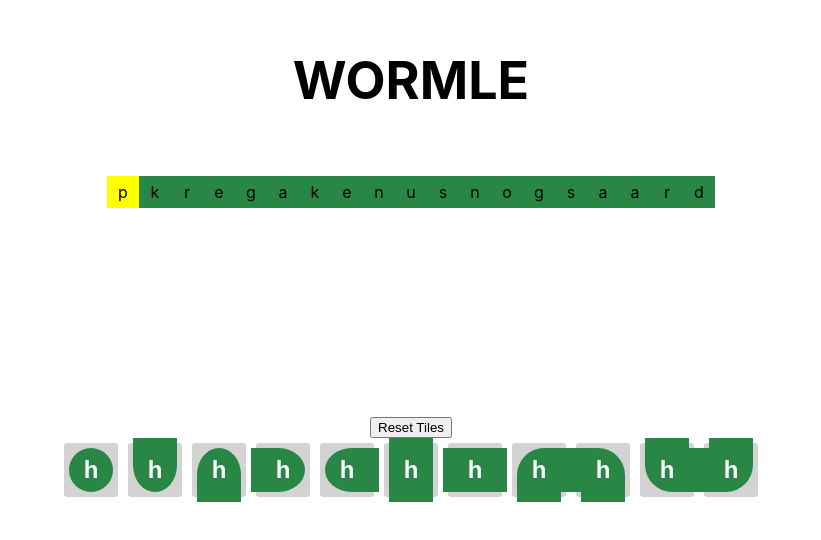
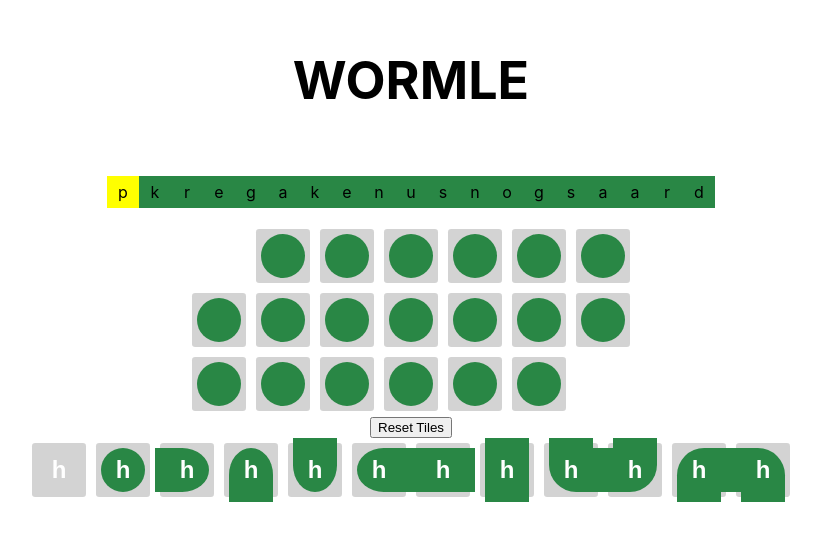
Before and after one commit to evarae/wormle, a React (Create React App) app: page / in a window 1280 px wide. Shown: the top 540 px of the page, without its empty margins (229-1050 px from the left). Built offline with nearby package versions, Linux system fonts and the light colour scheme.

Commit message:
Refactored snake tile

```diff
--- a/src/game/Grid.css
+++ b/src/game/Grid.css
@@ -138,7 +138,7 @@
         top: calc(var(--grid-size)/2 - var(--snake-size-offset));
         left: calc(var(--grid-size)/2 - var(--snake-size-offset));
     }
-    .inner{
+    .inner-corner{
         border-radius: 0 0 var(--border-radius) 0;
     }
 }
@@ -150,7 +150,7 @@
         top: calc(var(--grid-size)/2 - var(--snake-size-offset));
         left: calc((var(--grid-size)/2 - var(--snake-size-offset))*-1);
     }
-    .inner{
+    .inner-corner{
         position: relative;
         left: calc(var(--snake-size-offset) - var(--inner-size-offset));
         border-radius: 0 0 0 var(--border-radius);
@@ -164,7 +164,7 @@
         top: calc(-1*(var(--grid-size)/2 - var(--snake-size-offset)));
         left: calc(var(--grid-size)/2 - var(--snake-size-offset));
     }
-    .inner{
+    .inner-corner{
         position: relative;
         top: calc(var(--snake-size-offset) - var(--inner-size-offset));
         border-radius: 0 var(--border-radius) 0 0;
@@ -178,7 +178,7 @@
         top: calc(-1*(var(--grid-size)/2 - var(--snake-size-offset)));
         left: calc((var(--grid-size)/2 - var(--snake-size-offset))*-1);
     }
-    .inner{
+    .inner-corner{
         position: relative;
         left: calc(var(--snake-size-offset) - var(--inner-size-offset));
         top: calc(var(--snake-size-offset) - var(--inner-size-offset));
@@ -191,7 +191,7 @@
     width: var(--snake-size-offset);
     position: relative;
     background-color: var(--main-bg-color);
-    .inner{
+    .inner-corner{
         background-color: var(--empty-tile-color);
         height: calc(var(--snake-size-offset) - var(--inner-size-offset));
         width: calc(var(--snake-size-offset) - var(--inner-size-offset));
--- a/src/game/Grid.tsx
+++ b/src/game/Grid.tsx
@@ -1,7 +1,7 @@
 import React, { useEffect, useMemo, useRef, useState } from 'react';
 import mockGameData from '../mock/mockGameData.json';
-import {GridTile, EmptyTile, PathTile} from './GridTile';
-import { Coordinates, Tile } from '../types/types';
+import {GridTile, InvisibleTile, PathTile} from './GridTile';
+import { Coordinates, Tile, TileType } from '../types/types';
 import { areCoordinatesAdjacent, areCoordinatesEqual, createTileDictionary, getGridSize, getTileKey } from './TileHelper';
 
 function Grid() {
@@ -81,9 +81,9 @@ function Grid() {
       for(let i = 0; i < gridSize.x; i++){
         const t = tiles[getTileKey({x:i, y:j})];
         if(t !== undefined){
-          tileElements.push(<GridTile tile={t} onClickCallback={tileOnClickCallback} ref={(ref) => textInputRefs.current[getTileKey(t.coordinates)] = ref!}/>);
+          tileElements.push(<GridTile tileType={TileType.Head} tile={t} onClickCallback={tileOnClickCallback} ref={(ref) => textInputRefs.current[getTileKey(t.coordinates)] = ref!}/>);
         } else {
-          tileElements.push(<EmptyTile/>);
+          tileElements.push(<InvisibleTile/>);
         }
       }
 
@@ -119,6 +119,7 @@ function Grid() {
 
   const handleKeyDown = (event: React.KeyboardEvent): any => {
 
+    console.log('keydown');
     if(focusedKey===undefined){
       //TODO: add some default here, maybe go to end of the snake?
       return;
--- a/src/game/GridTile.tsx
+++ b/src/game/GridTile.tsx
@@ -1,24 +1,46 @@
 import React, { forwardRef } from 'react';
-import { Tile } from '../types/types';
+import { TileType, Tile } from '../types/types';
 
 const GridTile = forwardRef<HTMLButtonElement, GridTileProps>((props, ref) => {
-
-  const classNames = (props.tile.guess !== undefined) ? 'tile tile-grid tile-grid-enabled' : 'tile tile-grid tile-grid-disabled';
 
   function onClick(){
     props.onClickCallback(props.tile);
   }
 
+  const snakeElement = () => {
+    switch(props.tileType){
+    case(TileType.Empty):
+      return <></>;
+    case(TileType.CornerNorthEast):
+    case(TileType.CornerNorthWest):
+    case(TileType.CornerSouthEast):
+    case(TileType.CornerSouthWest):
+      return (
+        <div className={`snake-head ${getClassFromTileType(props.tileType)}`}>
+          <div className='corner'>
+            <div className='inner-corner'></div>
+          </div>
+        </div>
+      );
+    default:
+      return <div className={`snake-head ${getClassFromTileType(props.tileType)}`}/>;
+    }
+  }
+  ;
+
   return (
-    <button ref={ref} className={classNames} onClick={onClick}>
-      {props.tile.guess}
-    </button>
+    <div className='tile snake-container'>
+      <button ref={ref} className='inner-square' onClick={onClick}>
+        <span className='tile-letter' >{props.tile.guess}</span>
+      </button>
+      {props.tileType == TileType.Empty? <></> : snakeElement()}
+    </div>
   );
 });
 
 GridTile.displayName = 'GridTile';
 
-function EmptyTile(){
+function InvisibleTile(){
   return (
     <div className='tile'>
     </div>
@@ -34,11 +56,12 @@ function PathTile(props:PathTileProps){
   );
 }
 
-export {GridTile, EmptyTile, PathTile};
+export {GridTile, InvisibleTile, PathTile};
 
 interface GridTileProps {
   onClickCallback: (tile:Tile) => void,
-  tile:Tile
+  tile:Tile,
+  tileType: TileType
 }
 
 interface PathTileProps {
@@ -46,3 +69,32 @@ interface PathTileProps {
   isHighlighted:boolean,
   letter:string
 }
+
+function getClassFromTileType(tileType: TileType){
+  switch(tileType){
+  case(TileType.Head):
+    return 'end';
+  case(TileType.HeadNorth):
+    return 'north-end';
+  case(TileType.HeadSouth):
+    return 'south-end';
+  case(TileType.HeadEast):
+    return 'east-end';
+  case(TileType.HeadWest):
+    return 'west-end';
+  case(TileType.Vertical):
+    return 'vertical-through';
+  case(TileType.Horizontal):
+    return 'horizontal-through';
+  case(TileType.CornerNorthEast):
+    return 'bend north-east';
+  case(TileType.CornerNorthWest):
+    return 'bend north-west';
+  case(TileType.CornerSouthEast):
+    return 'bend south-east';
+  case(TileType.CornerSouthWest):
+    return 'bend south-west';
+  default:
+    return '';
+  }
+}
--- a/src/game/TestGrid.tsx
+++ b/src/game/TestGrid.tsx
@@ -1,101 +1,33 @@
 import React from 'react';
 import './Grid.css';
+import { GridTile } from './GridTile';
+import { Tile, TileType } from '../types/types';
 
 function TestGrid() {
 
-  function SnakeTile(){
-    return (
-      <div className='tile snake-container'>
-        <div className='snake-head north-end'>h</div>
-      </div>
-    );
-  }
-
+  const mockTile:Tile = {
+    guess: 'h',
+    value: 'a',
+    coordinates: {
+      x: 0,
+      y: 0
+    }
+  };
 
   return (
     <div className='word-container'>
-      <div className='tile snake-container'>
-        <button className='inner-square' onClick={()=> {console.log('clicked');}}>
-          <span className='tile-letter' >h</span>
-        </button>
-        <div className='snake-head end'></div>
-      </div>
-      <div className='tile snake-container'>
-        <button className='inner-square' onClick={()=> {console.log('clicked');}}>
-          <span className='tile-letter' >h</span>
-        </button>
-        <div className='snake-head south-end'></div>
-      </div>
-      <div className='tile snake-container'>
-        <button className='inner-square' onClick={()=> {console.log('clicked');}}>
-          <span className='tile-letter' >h</span>
-        </button>
-        <div className='snake-head north-end'></div>
-      </div>
-      <div className='tile snake-container'>
-        <button className='inner-square' onClick={()=> {console.log('clicked');}}>
-          <span className='tile-letter' >h</span>
-        </button>
-        <div className='snake-head east-end'></div>
-      </div>
-      <div className='tile snake-container'>
-        <button className='inner-square' onClick={()=> {console.log('clicked');}}>
-          <span className='tile-letter' >h</span>
-        </button>
-        <div className='snake-head west-end'></div>
-      </div>
-      <div className='tile snake-container'>
-        <button className='inner-square' onClick={()=> {console.log('clicked');}}>
-          <span className='tile-letter' >h</span>
-        </button>
-        <div className='snake-head vertical-through'></div>
-      </div>
-      <div className='tile snake-container'>
-        <button className='inner-square' onClick={()=> {console.log('clicked');}}>
-          <span className='tile-letter' >h</span>
-        </button>
-        <div className='snake-head horizontal-through'></div>
-      </div>
-      <div className='tile snake-container'>
-        <button className='inner-square' onClick={()=> {console.log('clicked');}}>
-          <span className='tile-letter' >h</span>
-        </button>
-        <div className='snake-head bend south-east'>
-          <div className='corner'>
-            <div className='inner'></div>
-          </div>
-        </div>
-      </div>
-      <div className='tile snake-container'>
-        <button className='inner-square' onClick={()=> {console.log('clicked');}}>
-          <span className='tile-letter' >h</span>
-        </button>
-        <div className='snake-head bend south-west'>
-          <div className='corner'>
-            <div className='inner'></div>
-          </div>
-        </div>
-      </div>
-      <div className='tile snake-container'>
-        <button className='inner-square' onClick={()=> {console.log('clicked');}}>
-          <span className='tile-letter' >h</span>
-        </button>
-        <div className='snake-head bend north-east'>
-          <div className='corner'>
-            <div className='inner'></div>
-          </div>
-        </div>
-      </div>
-      <div className='tile snake-container'>
-        <button className='inner-square' onClick={()=> {console.log('clicked');}}>
-          <span className='tile-letter' >h</span>
-        </button>
-        <div className='snake-head bend north-west'>
-          <div className='corner'>
-            <div className='inner'></div>
-          </div>
-        </div>
-      </div>
+      <GridTile tile={mockTile} tileType={TileType.Empty} onClickCallback={()=> console.log('Clicked')}/>
+      <GridTile tile={mockTile} tileType={TileType.Head} onClickCallback={()=> console.log('Clicked')}/>
+      <GridTile tile={mockTile} tileType={TileType.HeadEast} onClickCallback={()=> console.log('Clicked')}/>
+      <GridTile tile={mockTile} tileType={TileType.HeadNorth} onClickCallback={()=> console.log('Clicked')}/>
+      <GridTile tile={mockTile} tileType={TileType.HeadSouth} onClickCallback={()=> console.log('Clicked')}/>
+      <GridTile tile={mockTile} tileType={TileType.HeadWest} onClickCallback={()=> console.log('Clicked')}/>
+      <GridTile tile={mockTile} tileType={TileType.Horizontal} onClickCallback={()=> console.log('Clicked')}/>
+      <GridTile tile={mockTile} tileType={TileType.Vertical} onClickCallback={()=> console.log('Clicked')}/>
+      <GridTile tile={mockTile} tileType={TileType.CornerNorthEast} onClickCallback={()=> console.log('Clicked')}/>
+      <GridTile tile={mockTile} tileType={TileType.CornerNorthWest} onClickCallback={()=> console.log('Clicked')}/>
+      <GridTile tile={mockTile} tileType={TileType.CornerSouthEast} onClickCallback={()=> console.log('Clicked')}/>
+      <GridTile tile={mockTile} tileType={TileType.CornerSouthWest} onClickCallback={()=> console.log('Clicked')}/>
     </div>
   );
 }
--- a/src/types/types.ts
+++ b/src/types/types.ts
@@ -19,3 +19,18 @@ export type Coordinates = {
     x: number,
     y: number
 }
+
+export enum TileType {
+    Head,
+    HeadNorth,
+    HeadEast,
+    HeadSouth,
+    HeadWest,
+    Horizontal,
+    Vertical,
+    CornerNorthEast,
+    CornerNorthWest,
+    CornerSouthEast,
+    CornerSouthWest,
+    Empty
+}
```
